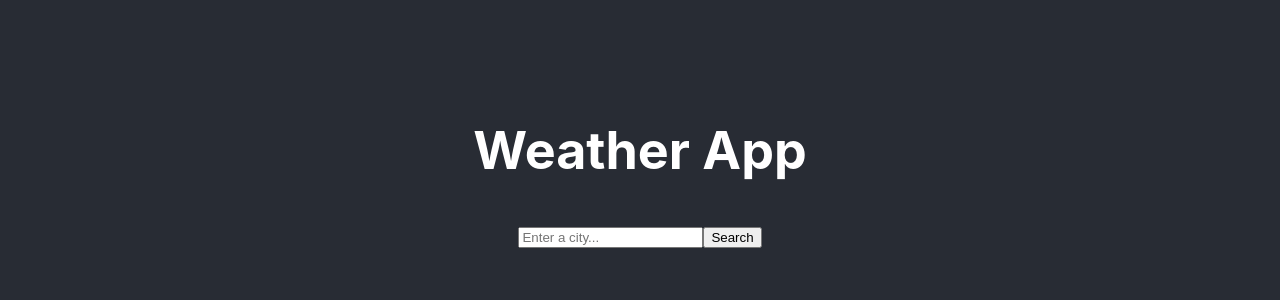
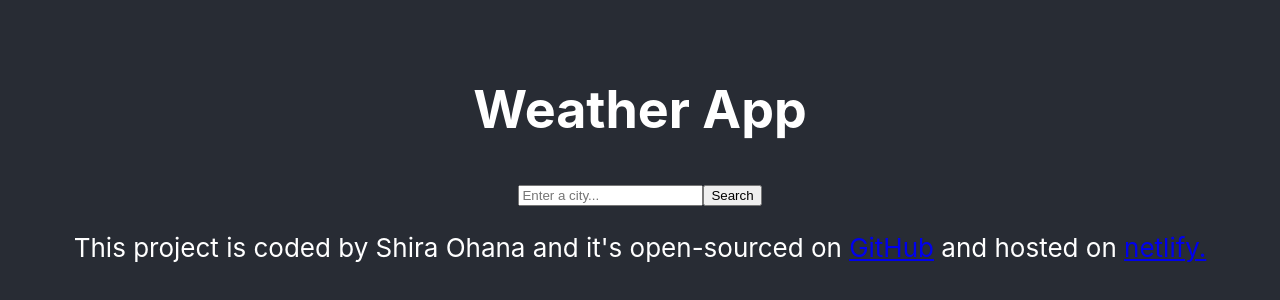
Before and after one commit to ShiraOhana/react-weather-app, a React (Create React App) app: page / in a window 1280 px wide. Shown: the part 234-534 px from the top of the page. Built offline with nearby package versions, Linux system fonts and the light colour scheme.

Commit message:
Url to GitHub

```diff
--- a/src/App.js
+++ b/src/App.js
@@ -7,6 +7,15 @@ function App() {
       <header className="App-header">
         <h1>Weather App </h1>
         <Weather />
+        <p>
+          {" "}
+          This project is coded by Shira Ohana and it's open-sourced on{" "}
+          <a href="https://github.com/ShiraOhana/react-weather-app">
+            GitHub
+          </a>{" "}
+          and hosted on{" "}
+          <a href="https://agitated-thompson-12c3d6.netlify.app/">netlify.</a>{" "}
+        </p>
       </header>
     </div>
   );
```
